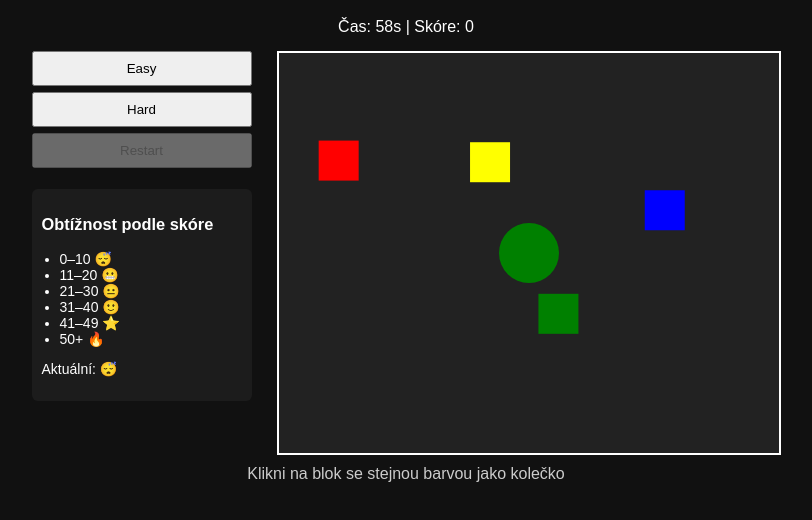
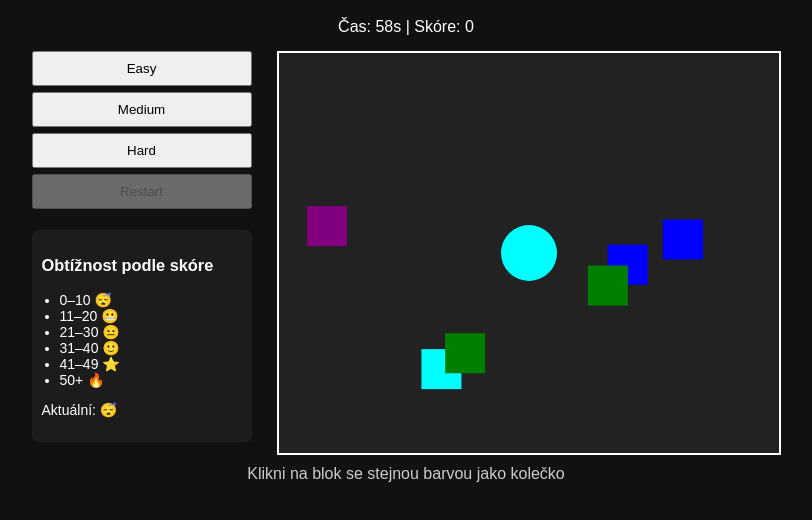
Before and after one commit to Fufthegoat/pololetniprojekt, a plain HTML site: page index.html in a window 1280 px wide. Both pictures are taken after a click on the button "Easy". Shown: the part 60-580 px from the top of the page, without its empty margins (234-1046 px from the left). Drawn offline with Linux system fonts and the light colour scheme.

Commit message:
Add files via upload

```diff
--- a/index.html
+++ b/index.html
@@ -19,6 +19,7 @@
     <div class="left-panel">
         <div class="buttons">
             <button id="easyBtn">Easy</button>
+            <button id="mediumBtn">Medium</button>
             <button id="hardBtn">Hard</button>
             <button id="restartBtn" disabled>Restart</button>
         </div>
--- a/script.js
+++ b/script.js
@@ -1,144 +1,195 @@
 const canvas = document.getElementById("gameCanvas");
 const ctx = canvas.getContext("2d");
 
+const timeEl = document.getElementById("time");
+const scoreEl = document.getElementById("score");
+const levelText = document.getElementById("levelText");
+
 const easyBtn = document.getElementById("easyBtn");
+const mediumBtn = document.getElementById("mediumBtn");
 const hardBtn = document.getElementById("hardBtn");
 const restartBtn = document.getElementById("restartBtn");
-const levelText = document.getElementById("levelText");
 
-const colors = ["red", "blue", "green", "yellow"];
 let game = null;
 
-function getLevelText(score) {
-    if (score <= 10) return "😴";
-    if (score <= 20) return "😬";
-    if (score <= 30) return "😐";
-    if (score <= 40) return "🙂";
-    if (score <= 49) return "⭐";
-    return "🔥";
+const COLORS = ["red", "green", "blue", "yellow", "purple", "cyan"];
+
+function randomColor() {
+    return COLORS[Math.floor(Math.random() * COLORS.length)];
 }
 
-class CenterCircle {
-    constructor(hard) {
-        this.radius = 30;
-        this.hard = hard;
-        this.change();
+function randomPos(min, max) {
+    return Math.random() * (max - min) + min;
+}
+
+class Block {
+    constructor(x, y, color, game) {
+        this.x = x;
+        this.y = y;
+        this.size = 40;
+        this.color = color;
+        this.game = game;
+
+        if (game.mode === "hard") {
+            this.vx = (Math.random() - 0.5) * 2;
+            this.vy = (Math.random() - 0.5) * 2;
+        } else {
+            this.vx = 0;
+            this.vy = 0;
+        }
     }
 
-    change() {
-        this.color = colors[Math.floor(Math.random() * colors.length)];
+    update() {
+        if (this.game.mode === "hard") {
+            this.x += this.vx;
+            this.y += this.vy;
 
-        if (this.hard) {
-            this.x = Math.random() * (canvas.width - 60) + 30;
-            this.y = Math.random() * (canvas.height - 60) + 30;
-        } else {
-            this.x = canvas.width / 2;
-            this.y = canvas.height / 2;
+            if (this.x <= 0 || this.x >= canvas.width - this.size) this.vx *= -1;
+            if (this.y <= 0 || this.y >= canvas.height - this.size) this.vy *= -1;
         }
     }
 
     draw() {
+        this.update();
+        ctx.fillStyle = this.color;
+        ctx.fillRect(this.x, this.y, this.size, this.size);
+    }
+
+    contains(px, py) {
+        return (
+            px >= this.x &&
+            px <= this.x + this.size &&
+            py >= this.y &&
+            py <= this.y + this.size
+        );
+    }
+}
+
+
+class CenterCircle {
+    constructor(color) {
+        this.radius = 28;
+        this.color = color;
+
+        this.x = canvas.width / 2;
+        this.y = canvas.height / 2;
+
+        this.vx = 1.4;
+        this.vy = 1.2;
+    }
+
+    randomizePosition() {
+        this.x = randomPos(this.radius, canvas.width - this.radius);
+        this.y = randomPos(this.radius, canvas.height - this.radius);
+    }
+
+    update(game) {
+        if (game.mode === "hard") {
+            this.x += this.vx;
+            this.y += this.vy;
+
+            if (this.x < this.radius || this.x > canvas.width - this.radius) this.vx *= -1;
+            if (this.y < this.radius || this.y > canvas.height - this.radius) this.vy *= -1;
+        }
+    }
+
+    draw(game) {
+        this.update(game);
         ctx.beginPath();
+        ctx.fillStyle = this.color;
         ctx.arc(this.x, this.y, this.radius, 0, Math.PI * 2);
-        ctx.fillStyle = this.color;
         ctx.fill();
     }
 }
 
-class Block {
-    constructor(color, blocks, center) {
-        this.size = 40;
-        this.color = color;
+class Game {
+    constructor(mode) {
+        this.mode = mode;
+        this.running = true;
+        this.score = 0;
+        this.time = 60;
 
-        let ok = false;
-        while (!ok) {
-            this.x = Math.random() * (canvas.width - this.size);
-            this.y = Math.random() * (canvas.height - this.size);
-            ok = true;
+        this.centerColor = randomColor();
+        this.center = new CenterCircle(this.centerColor);
 
-            for (let b of blocks) {
-                if (
-                    this.x < b.x + b.size &&
-                    this.x + this.size > b.x &&
-                    this.y < b.y + b.size &&
-                    this.y + this.size > b.y
-                ) {
-                    ok = false;
-                    break;
+        this.blocks = [];
+        this.createBlocks();
+
+        this.startTimer();
+        this.loop();
+    }
+
+    createBlocks() {
+        this.blocks = [];
+        const correctIndex = Math.floor(Math.random() * 6);
+
+        for (let i = 0; i < 6; i++) {
+            const color = (i === correctIndex)
+                ? this.centerColor
+                : randomColor();
+
+            this.blocks.push(
+                new Block(
+                    Math.random() * 450,
+                    Math.random() * 350,
+                    color,
+                    this
+                )
+            );
+        }
+    }
+
+    handleCircleMove() {
+        if (this.mode === "medium") {
+            this.center.randomizePosition();
+        }
+    }
+
+    click(x, y) {
+        if (!this.running) return;
+
+        for (let b of this.blocks) {
+            if (b.contains(x, y)) {
+
+                this.handleCircleMove();
+
+                if (b.color === this.centerColor) {
+                    this.score++;
+                    scoreEl.textContent = this.score;
+                    this.updateLevel();
+
+                    this.centerColor = randomColor();
+                    this.center.color = this.centerColor;
+                    this.createBlocks();
+                } else {
+                    this.time = Math.max(0, this.time - 2);
+                    timeEl.textContent = this.time;
                 }
-            }
-
-            const bx = this.x + this.size / 2;
-            const by = this.y + this.size / 2;
-            const dx = bx - center.x;
-            const dy = by - center.y;
-            const dist = Math.sqrt(dx * dx + dy * dy);
-
-            if (dist < center.radius + this.size / 2 + 5) {
-                ok = false;
+                return;
             }
         }
     }
 
-    draw() {
-        ctx.fillStyle = this.color;
-        ctx.fillRect(this.x, this.y, this.size, this.size);
-    }
+    startTimer() {
+        timeEl.textContent = this.time;
+        scoreEl.textContent = this.score;
 
-    isClicked(x, y) {
-        return x >= this.x && x <= this.x + this.size &&
-            y >= this.y && y <= this.y + this.size;
-    }
-}
-
-class Game {
-    constructor(hard) {
-        this.hard = hard;
-        this.center = new CenterCircle(hard);
-        this.blocks = [];
-        this.score = 0;
-        this.time = 60;
-        this.running = true;
-
-        this.spawn();
-        this.updateUI();
-        this.startTimer();
-        this.loop();
-    }
-
-    updateUI() {
-        document.getElementById("score").textContent = this.score;
-        document.getElementById("time").textContent = this.time;
-        levelText.textContent = "Aktuální: " + getLevelText(this.score);
-    }
-
-    spawn() {
-        this.blocks = [];
-        colors.forEach(c => {
-            this.blocks.push(new Block(c, this.blocks, this.center));
-        });
-    }
-
-    startTimer() {
         this.interval = setInterval(() => {
-            if (this.time > 0) {
-                this.time--;
-                this.updateUI();
-            } else this.end();
+            this.time--;
+            timeEl.textContent = this.time;
+            if (this.time <= 0) this.end();
         }, 1000);
     }
 
-    click(x, y) {
-        if (!this.running) return;
-        const b = this.blocks.find(b => b.isClicked(x, y));
-        if (!b) return;
-
-        if (b.color === this.center.color) {
-            this.score++;
-            this.center.change();
-            this.spawn();
-            this.updateUI();
-        } else this.end();
+    updateLevel() {
+        const s = this.score;
+        let emoji = "😴";
+        if (s > 10) emoji = "😬";
+        if (s > 20) emoji = "😐";
+        if (s > 30) emoji = "🙂";
+        if (s > 40) emoji = "⭐";
+        if (s >= 50) emoji = "🔥";
+        levelText.textContent = "Aktuální: " + emoji;
     }
 
     end() {
@@ -149,7 +200,7 @@ class Game {
 
     draw() {
         ctx.clearRect(0, 0, canvas.width, canvas.height);
-        this.center.draw();
+        this.center.draw(this);
         this.blocks.forEach(b => b.draw());
     }
 
@@ -166,16 +217,21 @@ canvas.addEventListener("click", e => {
 });
 
 easyBtn.onclick = () => {
-    game = new Game(false);
+    game = new Game("easy");
+    restartBtn.disabled = true;
+};
+
+mediumBtn.onclick = () => {
+    game = new Game("medium");
     restartBtn.disabled = true;
 };
 
 hardBtn.onclick = () => {
-    game = new Game(true);
+    game = new Game("hard");
     restartBtn.disabled = true;
 };
 
 restartBtn.onclick = () => {
-    game = new Game(game.hard);
+    game = new Game(game.mode);
     restartBtn.disabled = true;
 };
--- a/style.css
+++ b/style.css
@@ -8,7 +8,6 @@ body {
     display: flex;
     flex-direction: column;
     align-items: center;
-    justify-content: flex-start; /* 🔼 nahoře */
 }
 
 h1 {
```
